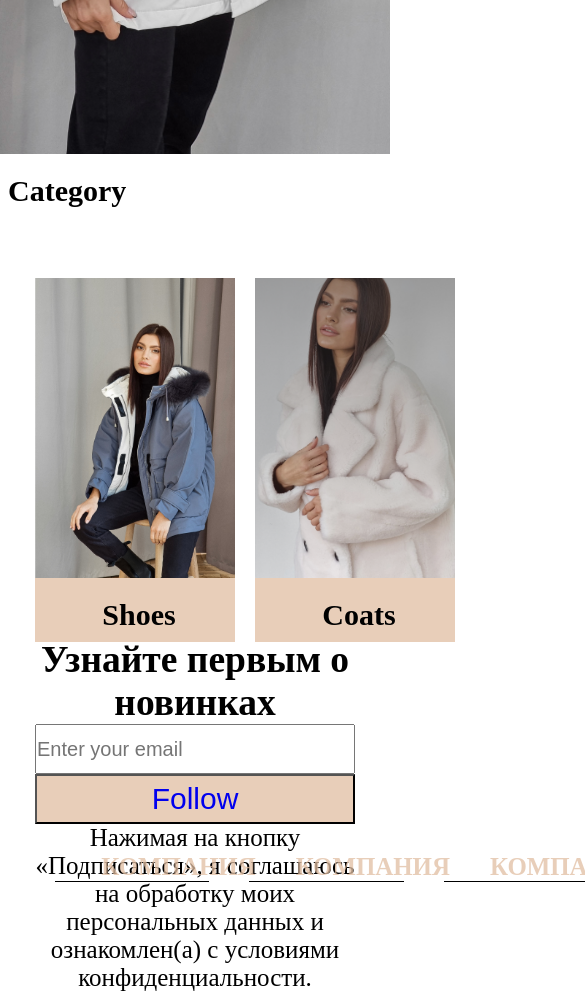
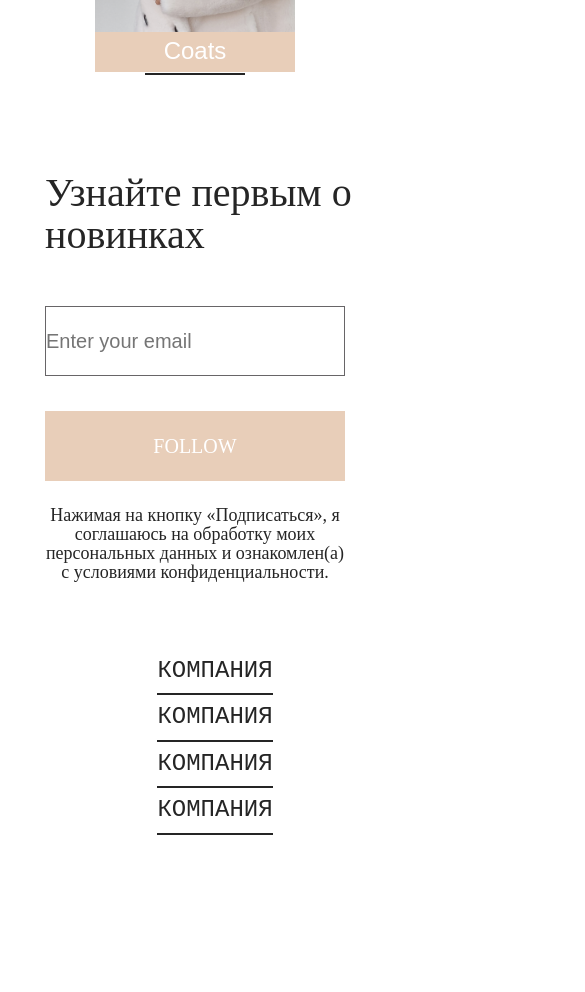
Before and after one commit to Zjuniyor/project-2, a plain HTML site: page index.html in a window 390 px wide. Shown: the part 760-1752 px from the top of the page, 585 px wide, since content can reach past the window. After the commit the page ends 1648 px from the top, so only its background shows below. Drawn offline with Linux system fonts and the light colour scheme.

Commit message:
70% ready

```diff
--- a/index.html
+++ b/index.html
@@ -10,135 +10,89 @@
   </head>
   <body>
 
-    <header class="header">
-      <div class="container">
-        <div class="row j-between a-center pt-24">
-          <div class="burger-btn">
-            <span><i class="fa-solid fa-bars"></i></span>
-          </div>
-          <nav class="nav">
-            <ul class="row j-between a-center nav_list">
-              <div class="row gap-20">
-                <li class="nav_item"><a class="nav_link" href="#">New</a></li>
-                <li class="nav_item"><a class="nav_link" href="#">Catalog</a></li>
-                <li class="nav_item"><a class="nav_link" href="#">For</a></li>
-              </div>
-              <div class="row gap-20">
-                <li class="nav_item"><a class="nav_link act" href="#">Ru <i class="fa-solid fa-chevron-left"></i></a></li>
-                <li class="nav_item"><a class="nav_link" href="#">UAH <i class="fa-solid fa-chevron-left"></i></a></li>
-              </div>
-            </ul>
-          </nav>
-          <div class="logo">
-            <img src="assets/YANKI.png" alt="" />
-          </div>
-          <div class="header_icon_box">
-            <ul class="row j-around">
-              <li class="nav_item icons"><i class="fa-solid fa-user"></i></li>
-              <li class="nav_item icons"><i class="fa-solid fa-magnifying-glass"></i></li>
-              <li class="nav_item icons"><i class="fa-regular fa-heart"></i></li>
-              <li class="nav_item icons"><i class="fa-solid fa-cart-shopping"></i></li>
-            </ul>
-          </div>
-        </div>
-        <div class="starter row a-center j-center">
-
-        </div>
-      </div>
-    </header>
 
     <main>
-      <!-- <section>
-        <div class="section1">
+
+      <section class="section-2">
         <div class="container">
-            <div class="center-img width-height column">
-              <ul class="row j-between a-center">
-                <li><a href="#">You</a></li>
-
-
-              </ul>
+        <div class="column">
+            <h2 class="title-2 pb-20">Category</h2>
+            <div class="content  row a-center j-between">
+                    <div class="item column">
+                      <div class="item-img_box">
+                        <img src="assets/sct2.png" alt="">
                       </div>
-          </div>
-        </div>
-      </section> -->
-      <section>
-        <div class="section2 mt-150">
-          <h1>Category</h1>
-          <div class="container row a-center j-around">
-            <div class="content">
-                    <div class="item column">
-                      <img src="assets/sct2.png" alt="">
-                      <div class="cat"><H1>Shoes</H1></div>
+                      <div class="cat"><h3 class="title-5">Shoes</h3></div>
                     </div>
                     <div class="item column">
+                      <div class="item-img_box">
                         <img src="assets/right.png" alt="">
-                      <div class="cat"><H1>Coats</H1></div>
+                      </div>
+                      <div class="cat"><h3 class="title-5">Coats</h3></div>
                     </div>
                     <div class="item column">
+                      <div class="item-img_box">
                         <img src="assets/sct21.png" alt="">
-                      <div class="cat"><H1>Jackets</H1></div>
+                      </div>
+                      <div class="cat"><h3 class="title-5">Jackets</h3></div>
                     </div>
                     <div class="item column">
+                      <div class="item-img_box">
                         <img src="assets/left.png" alt="">
-                      <div class="cat"><H1>Trousers</H1></div>
+                      </div>
+                      <div class="cat"><h3 class="title-5">Trousers</h3></div>
                     </div>
                   </div>
           </div>
         </div>
       </section>
-      <section>
-        <div class="section3 container">
-          <div class="width2 column a-center ml-300 mt-150">
-            <div class="jumavoy">
-              <h2>Узнайте  первым о новинках</h2>
-              <form class="mt-15">
-                <input type="text" placeholder="Enter your email">
+
+      <section class="pt-20 pb-20">
+        <div class="container">
+          <div class="column a-center">
+              <h2 class="title-2">Узнайте  первым о новинках</h2>
+              <form class="form column">
+                <input class="input" type="text" placeholder="Enter your email">
+                <button class="btn"><a href="#">Follow</a></button>
+                <p class="form-text">Нажимая на кнопку «Подписаться», я соглашаюсь на обработку моих персональных данных и ознакомлен(а) с условиями конфиденциальности.
               </form>
-              <div class="btn mt-15">
-                <button><a href="#">Follow</a></button>
-              </div>
-              <p class="mt-15">Нажимая на кнопку «Подписаться», я соглашаюсь на обработку моих персональных данных и ознакомлен(а) с условиями конфиденциальности.
               </p>
           </div>
         </div>
-        </div>
       </section>
-      <section>
-        <div class="section4">
-          <div class="container row j-around">
-            <div class="footer">
-              <div class="last column">
-                <h5>КОМПАНИЯ </h5>
-                <div class="line"></div>
-                <h3>О нас</h3>
-                <h3>Контакты</h3>
-                <h3>Бонусная система</h3>
-              </div>
-              <div class="last column">
-                <h5>КОМПАНИЯ</h5>
-                <div class="line"></div>
-                <h3>О нас</h3>
-                <h3>Контакты</h3>
-                <h3>Бонусная система</h3>
-              </div>
-              <div class="last column">
-                <h5>КОМПАНИЯ</h5>
-                <div class="line"></div>
-                <h3>О нас</h3>
-                <h3>Контакты</h3>
-                <h3>Бонусная система</h3>
-              </div>
-              <div class="last column">
-                <h5>КОМПАНИЯ</h5>
-                <div class="line"></div>
-                <h3>О нас</h3>
-                <h3>Контакты</h3>
-                <h3>Бонусная система</h3>
+
+
+
+      <footer>
+        <div class="container">
+          <div class="row j-between f-wrap footer-content">
+            <ul class=footer-list column">
+              <li class="footer-list_item title-5">КОМПАНИЯ </li>
+              <li class="footer-list_item">О нас</li>
+              <li class="footer-list_item">Контакты</li>
+              <li class="footer-list_item">Бонусная система</li>
+            </ul>
+            <ul class="footer-list column">
+              <li class="footer-list_item title-5">КОМПАНИЯ</li>
+              <li class="footer-list_item">О нас</li>
+              <li class="footer-list_item">Контакты</li>
+              <li class="footer-list_item">Бонусная система</li>
+            </ul>
+            <ul class="footer-list column">
+              <li class="footer-list_item title-5">КОМПАНИЯ</li>
+              <li class="footer-list_item">О нас</li>
+              <li class="footer-list_item">Контакты</li>
+              <li class="footer-list_item">Бонусная система</li>
+            </ul>
+            <ul class="footer-list column">
+              <li class="footer-list_item title-5">КОМПАНИЯ</li>
+              <li class="footer-list_item">О нас</li>
+              <li class="footer-list_item">Контакты</li>
+              <li class="footer-list_item">Бонусная система</li>
+            </ul>
           </div>
         </div>
-          </div>
-        </div>
-      </section>
+      </footer>
       <section>
         <div class="section5">
           <img src="assets/inst.png" alt="">
--- a/style.css
+++ b/style.css
@@ -19,12 +19,15 @@ img {
 
 a {
     text-decoration: none;
+    color: inherit;
 }
 
 li {
     list-style: none;
 }
-
+.f-wrap{
+    flex-wrap: wrap;
+}
 .row {
     display: flex;
     flex-direction: row;
@@ -52,141 +55,219 @@ li {
 }
 
 /* padding */
-.pt-24 {
-    padding-top: 28px;
+.pt-20 {
+    padding-top: 20px;
 }
 
-/* Header */
-.header {
-    display: block;
-    width: 100%;
-    position: relative;
-    background-image: url('./assets/FonFull.png');
-    background-position: center;
-    background-size: cover;
+.pb-20 {
+    padding-bottom: 20px;
 }
 
-.burger-btn {
-    flex-basis: 5%;
-}
-
-.burger-btn>span>i {
-    font-size: 25px;
-}
-
-.nav {
-    flex-basis: 80%;
-}
-
-.nav>ul {
-    padding: 0 20px;
-}
-
-.logo {
-    position: absolute;
-    left: 50%;
-    transform: translateX(-50%);
-    width: 150px;
-}
-
-.header_icon_box {
-    flex-basis: 15%;
-}
-
-.gap-20 {
-    gap: 20px;
-}
-
-.nav-item {
-    line-height: 1.6;
-}
-
-.fa-solid,
-.fa-regular {
-    font-size: 18px;
-    color: #FFFFFF;
-}
-
-.nav_link {
+/* Title */
+.title-2 {
     font-family: 'Raleway';
     font-style: normal;
     font-weight: 300;
-    font-size: 18px;
-    line-height: 21px;
+    font-size: 36px;
+    line-height: 42px;
+    color: #252525;
+}
+
+.title-5 {
+    font-family: sans-serif;
+    font-style: normal;
+    font-weight: 300;
+    font-size: 20px;
+    line-height: 40px;
 
     color: #FFFFFF;
+
 }
-.nav_link i {
-    transform: rotate(270deg);
-    margin-left: 3px;
-}
+
+
+
+
+
+
+
 
 /* starter */
 .starter {
     height: 860px;
 }
 
+.container {
+    width: 1240px;
+}
+
+.header {
+    background-image: url('./assets/FonFull.png');
+}
+
+
+
+
+/* Section 2 */
+.section-2 {
+    margin: 50px 0;
+}
+
+.item {
+    width: 270px;
+}
+.item-img_box {
+    width: 100%;
+    height: 400px;
+    position: relative;
+}
+.item-img_box img {
+    position: absolute;
+    top: 0;
+    left: 0;
+}
+.cat {
+    width: 100%;
+    height: 40px;
+    background-color: #E0BEA2BF;
+    text-align: center;
+}
+
+
+/* Section 3 */
+.form{
+    width: 600px;
+}
+.input {
+    width: 100%;
+    height: 50px;
+    border: 1px solid #676567;
+    margin-top: 50px;
+}
+
+.btn {
+    padding: 16px 0 15px;
+    font-family: 'Raleway';
+    font-style: normal;
+    font-weight: 300;
+    font-size: 16px;
+    line-height: 19px;
+    text-align: center;
+    text-transform: uppercase;
+
+    color: #FFFFFF;
+    background-color: bisque;
+    border: none;
+    margin-top: 35px;
+}
+
+.form-text {
+    font-family: 'Times New Roman', Times, serif;
+    font-style: normal;
+    font-weight: 100;
+    font-size: 18px;
+    line-height: 19px;
+    text-align: center;
+
+    color: #252525;
+    margin-top: 25px;
+}
+
+
+
+/* Footer */
+
+footer {
+    margin: 50px 0;
+    width: 100%;
+    display: block;
+}
+
+footer .title-5 {
+    color: #252525;
+    font-weight: 300;
+}
+
+.footer-list {
+    width: 250px;
+    display: flex;
+    flex-direction: column;
+}
+
+.footer-list_item {
+    font-family: monospace;
+    font-style: normal;
+    font-weight: 50 !important;
+    font-size: 16px;
+    line-height: 19px;
+
+    color: #252525;
+
+}
+
+.section5 {
+    display: none;
+}
+
 @media only screen and (max-width: 1240px) {
     .container {
         width: 1040px;
     }
-    .header{
+
+    .header {
         background-image: url('./assets/FonFull.png');
     }
-    .section2 h1{
+
+    .title-2 {
         margin-left: 10px;
         margin-top: 30px;
         font-size: 40px;
     }
-    .content{
+
+    .content {
         margin-top: 55px;
         width: 100%;
         display: flex;
         justify-content: space-around;
         text-align: center;
     }
-    .item{
+
+    .item {
         width: 250px;
+        height: 400px;
     }
-    .cat{
-        width: 250px;
+
+    .cat {
         background-color: #E0BEA2BF;
         text-align: center;
     }
-    .jumavoy{
-        width: 100%;
-        margin-top: 80px;
-        text-align: center;
-        font-size: 35px;
-       }
-       .jumavoy:nth-child(){
-        margin-top: 50px;
-       }
-       .jumavoy input{
+
+    .input {
         font-size: 20px;
-        width: 90%;
         height: 70px;
     }
-       .jumavoy button{
-        width: 90%;
+
+    .btn {
         background-color: #E0BEA2BF;
         height: 70px;
-        font-size: 40px;
+        font-size: 20px;
     }
-       .footer{
+
+    .footer {
         width: 100%;
         display: flex;
         margin-top: 250px;
         text-align: center;
     }
-       .last{
+
+    .footer-list {
         margin-left: 20px;
         width: 250px;
         font-style: normal;
         font-weight: 400;
         font-size: 20px;
     }
-       .section5{
+
+    .section5 {
         display: none;
     }
 
@@ -200,7 +281,14 @@ li {
     .header {
         background-image: url("./assets/FonTap.png");
     }
-
+    .content{
+        flex-wrap: wrap;
+        height: 100%;
+    }
+    .item{
+        width: 180px;
+        height: 320px;
+    }
     .fa-solid,
     .fa-regular {
         font-size: 16px;
@@ -209,13 +297,14 @@ li {
     .nav_link {
         font-size: 16px;
     }
+
     .nav_link i {
         transform: rotate(270deg);
         margin-left: 3px;
         font-size: 12px;
     }
 
-    .logo{
+    .logo {
         width: 120px;
     }
 }
@@ -225,75 +314,89 @@ li {
         width: 720px;
     }
 
-    .header{
+    .header {
         background-image: url(assets/FonTap.png)
     }
-    .section2 h1{
+
+    .section2 h1 {
         font-size: 40px;
     }
-    .content{
+
+    .content {
         margin-top: 40px;
         margin-right: 50px;
         gap: 15px;
         width: 100%;
         display: flex;
     }
-    .item:nth-child(3){
+
+    .item:nth-child(3) {
         display: none !important;
     }
-    .item{
+
+    .item {
         object-fit: cover;
         width: 200px;
         display: flex;
         flex-direction: column;
     }
-    .cat{
+
+    .cat {
         width: 200px;
         background-color: #E0BEA2BF;
         text-align: center;
     }
-    .jumavoy{
+
+    .jumavoy {
         width: 100%;
         margin-top: 60px;
         height: 50px;
         text-align: center;
         font-size: 25px;
     }
-       .jumavoy:nth-child(){
+
+    .jumavoy:nth-child() {
         margin-top: 50px;
     }
-       .jumavoy input{
+
+    .jumavoy input {
         width: 100%;
         height: 50px;
     }
-       .jumavoy button{
+
+    .jumavoy button {
         width: 100%;
         background-color: #E0BEA2BF;
         height: 50px;
         font-size: 30px;
     }
-       .footer{
+
+    .footer {
         width: 100%;
         display: flex;
         margin-top: 250px;
         text-align: center;
     }
-       .last:first-child{
+
+    .last:first-child {
         display: none;
     }
-       .last{
+
+    .last {
         margin-left: 20px;
         width: 180px;
         font-style: normal;
         font-weight: 200;
         font-size: 16px;
     }
-       .section5{
+
+    .section5 {
         width: 100%;
         margin-top: 60px;
         text-align: center;
     }
-      .section5 img{
+
+    .section5 img {
         height: 50px;
         width: 50px;
     }
@@ -301,97 +404,61 @@ li {
 
 
 }
+
 @media only screen and (max-width: 720px) {
     .container {
         width: 580px;
     }
+
     .header {
         background-image: url("./assets/FonSingle.png");
         width: 100%;
     }
-    .icons:nth-child(1){
+    .form{
+        width: 300px;
+    }
+    .footer-content{
+        flex-direction: column;
+        align-items: center;
+        width: 100%;
+    }
+    .footer-content ul {
+        width: 100%;
+        align-items: center;
+    }
+    .icons:nth-child(1) {
         display: none;
     }
-    .icons:nth-child(2){
+
+    .icons:nth-child(2) {
         display: none;
     }
-    .nav_list{
+
+    .nav_list {
         flex-direction: row-reverse;
     }
-    .nav_link{
+
+    .nav_link {
         display: none;
     }
-    .act{
+
+    .act {
         display: block !important;
     }
-    .section2 h1{
-        font-size: 40px;
-        margin-top: 30px;
-        margin-left: 8px;
-    }
-    .content{
-        width: 100%;
-        display: flex;
-        padding-top: 30px;
-        gap: 20px;
-    }
-    .item:nth-child(3){
+
+    .footer-list_item{
         display: none;
     }
-    .item{
-        object-fit: cover;
+    .title-5{
+        display: block;
     }
-       .cat{
-        background-color: #E0BEA2BF;
-        text-align: center;
-        padding-bottom: 10px;
-       }
-       .jumavoy{
-        width: 100%;
-        margin-top: 60px;
-        height: 50px;
-       }
-       .jumavoy:nth-child(){
-        margin-top: 70px;
-       }
-       .jumavoy input{
-        width: 100%;
-        height: 70px;
-       }
-       .jumavoy button{
-        width: 100%;
-        background-color: #E0BEA2BF;
-        height: 70px;
-        font-size: 35px;
-       }
-       .section4{
-        margin-top: 80px;
-       }
-       .footer{
-        width: 100%;
-        gap: 20px;
-       }
-      .last h3{
-        display: none;
-      }
-      .last{
-        margin-top: 35px;
-        font-size: 40px;
-        color: #E0BEA2BF;
-      }
-      .last h5{
-        text-align: center;
-      }
-      .line{
-        height: 1px;
-        width: 100%;
-        background-color: black;
-      }
-      .section5{
+
+    .section5 {
         width: 100%;
         text-align: center;
     }
-      .section5 img{
+
+    .section5 img {
         text-align: center;
         height: 60px;
         width: 60px;
@@ -403,98 +470,80 @@ li {
     .container {
         width: 320px;
     }
+
     .header {
         background-image: url("./assets/FonSingle.png");
     }
-    .icons:nth-child(1){
+
+    .icons:nth-child(1) {
         display: none;
     }
-    .icons:nth-child(2){
+
+    .icons:nth-child(2) {
         display: none;
     }
-    .nav_list{
+
+    .nav_list {
         flex-direction: row-reverse;
     }
-    .nav_link{
+
+    .nav_link {
         display: none;
     }
-    .act{
+
+    .act {
         display: block !important;
     }
-    .section2 h1{
-        font-size: 30px;
-        margin-top: 20px;
-        margin-left: 8px;
-    }
-    .content{
+
+    .content {
         width: 100%;
         display: flex;
         padding-top: 30px;
         gap: 20px;
     }
-    .item:nth-child(3){
+
+    .item:nth-child(3) {
         display: none;
     }
-    .item:nth-child(4){
+
+    .item:nth-child(4) {
         display: none;
     }
-    .item{
+
+    .item {
         height: 300px;
         object-fit: cover;
         position: relative;
     }
-       .cat{
+
+    .cat {
         background-color: #E0BEA2BF;
         padding: 0% 25%;
         padding-bottom: 10px;
     }
-       .jumavoy{
+    .title-5{
+        margin-bottom: 8px;
+        line-height: 1.6;
+        font-size: 24px;
+        position: relative;
+    }
+    .title-5::after{
+        content: "";
         width: 100%;
-        margin-top: 60px;
-        height: 50px;
+        height: 2px;
+        background-color: #252525;
+        position: absolute;
+        bottom: -5px;
+        left: 0;
     }
-       .jumavoy:nth-child(){
-        margin-top: 50px;
-       }
-       .jumavoy input{
-        width: 100%;
-        height: 50px;
-       }
-       .jumavoy button{
-        width: 100%;
-        background-color: #E0BEA2BF;
-        height: 50px;
-        font-size: 30px;
-       }
-       .section4{
-        margin-top: 60px;
-       }
-       .footer{
-        width: 100%;
-        margin-top: 90px;
-       }
-      .last h3{
-        display: none;
-      }
-      .last{
-        margin-top: 15px;
-        font-size: 30px;
-        color: #E0BEA2BF;
-      }
-      .last h5{
-        margin-left: 30%;
-      }
-      .line{
-        height: 1px;
-        width: 100%;
-        background-color: black;
-      }
-      .section5{
+
+    .section5 {
         width: 100%;
         margin-top: 70px;
         margin-left: 35%;
     }
-      .section5 img{
+
+    .section5 img {
         margin: 10px;
         margin-left: 20px;
         height: 30px;
```
Lines whose indentation alone changed are shown as unchanged.
